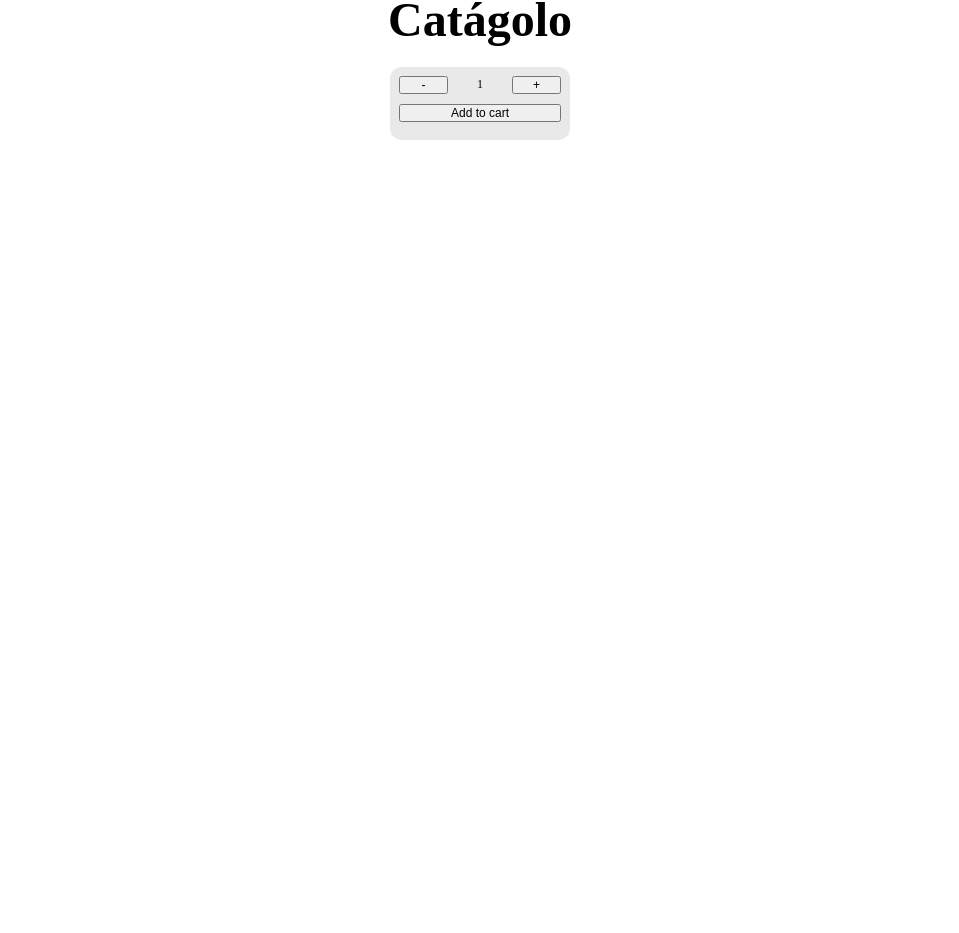
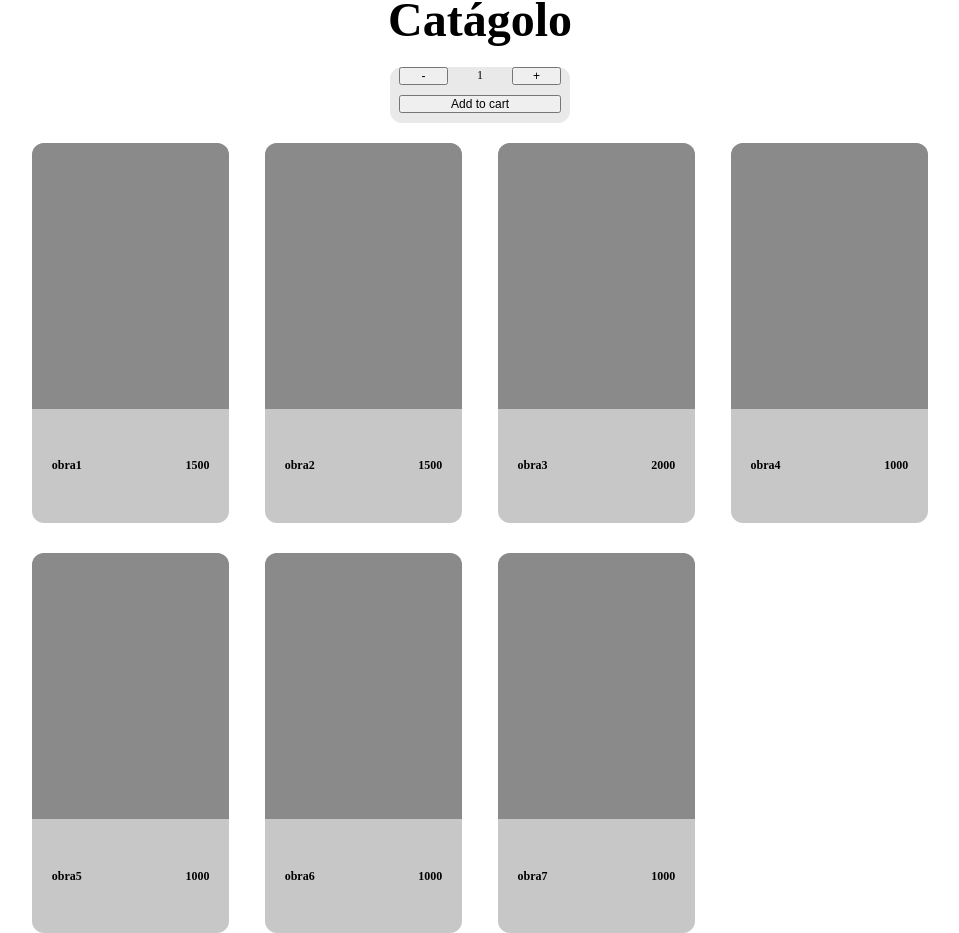
Before and after one commit to JuaniTrotti/reactCoder, a React (Create React App) app: page / in a window 1280 px wide. Shown: the part 117-1050 px from the top of the page, without its empty margins (160-1119 px from the left). Before the commit the page ends 800 px from the top, so only its background shows below. Built offline with nearby package versions, Linux system fonts and the light colour scheme.

Commit message:
desafio5

```diff
--- a/package.json
+++ b/package.json
@@ -9,6 +9,7 @@
     "node-sass": "^7.0.1",
     "react": "^17.0.2",
     "react-dom": "^17.0.2",
+    "react-router-dom": "^6.2.2",
     "react-scripts": "5.0.0",
     "web-vitals": "^2.1.4"
   },
--- /dev/null
+++ b/public/json/itemData.json
@@ -0,0 +1,45 @@
+
+[
+    {
+        "id": "1",
+        "nombre": "obra1",
+        "precio": "1500",
+        "dim": "60cm x 50cm"
+    },
+    {
+        "id": "2",
+        "nombre": "obra2",
+        "precio": "1500",
+        "dim": "40cm x 60cm"
+    },
+    {
+        "id": "3",
+        "nombre": "obra3",
+        "precio": "2000",
+        "dim": "40cm x 60cm"
+    },
+    {
+        "id": "4",
+        "nombre": "obra4",
+        "precio": "1000",
+        "dim": "60cm x 40cm"
+    },
+    {
+        "id": "5",
+        "nombre": "obra5",
+        "precio": "1000",
+        "dim": "60cm x 40cm"
+    },
+    {
+        "id": "6",
+        "nombre": "obra6",
+        "precio": "1000",
+        "dim": "60cm x 40cm"
+    },
+    {
+        "id": "7",
+        "nombre": "obra7",
+        "precio": "1000",
+        "dim": "60cm x 40cm"
+    }
+]
--- /dev/null
+++ b/src/components/Item.js
@@ -0,0 +1,22 @@
+const Item = (props) => {
+
+  console.log(props.productos)
+  return (
+    <>
+        {props.productos.map((i)=>{
+            return (
+                <div className="cardContainer cFlex">
+                    <div className="cardImg">
+                    </div>
+                    <div className="cardInfo cFlex">
+                        <h2>{i.nombre}</h2>
+                        <h2>{i.precio}</h2>
+                    </div>
+                </div>
+            )
+        })}
+    </>
+  )
+}
+
+export default Item
--- /dev/null
+++ b/src/components/ItemList.js
@@ -0,0 +1,32 @@
+import { useState, useEffect } from "react"
+import Item from "./Item"
+
+import React from 'react'
+
+const ItemList = () => {
+
+  const [produ, getProduct]= useState([])
+
+  useEffect(()=>{
+    fetch("./json/itemData.json")
+    .then((respuesta)=> {
+        return respuesta.json()
+    })
+        .then((art)=>{
+            setTimeout(()=>{
+                getProduct(art);
+            },2000)
+        })
+    .catch(()=>{
+        console.log("error")
+    })
+  }, [])
+
+  return (
+    <div className="containerItems cFlex">
+      <Item productos={produ}/>
+    </div>
+  )
+}
+
+export default ItemList
--- a/src/components/ItemListContainer.js
+++ b/src/components/ItemListContainer.js
@@ -1,10 +1,12 @@
 import ItemCount from "./ItemCount"
+import ItemList from "./ItemList"
 
 const ItemListContainer = (props) => {
   return (
     <div className="containerList cFlex">
         <h1 className="tTitulo">{props.nombre}</h1>
-        <ItemCount initial={1} stock="5"/>
+        <ItemCount initial={1} stock={7}/>
+        <ItemList/>
     </div>
   )
 }
--- a/src/components/style.scss
+++ b/src/components/style.scss
@@ -54,7 +54,6 @@
     flex-direction: column;
     justify-content: flex-start;
     align-items: center;
-    flex-wrap: wrap;
     flex-grow: 1;
     gap: 20px;
 
@@ -104,3 +103,41 @@
     }
 }
 // ItemCount End
+
+// ItemList Start
+.containerItems {
+    width: 100%;
+    height: auto;
+    justify-content: flex-start;
+    align-items: flex-start;
+    flex-wrap: wrap;
+    gap: 4%;
+}
+// ItemList End
+
+// Item Start
+.cardContainer {
+    height: 380px;
+    width: 22%;
+    background-color: rgb(199, 199, 199);
+    border-radius: 1rem;
+    flex-direction: column;
+    justify-content: space-between;
+    align-items: center;
+
+    .cardImg {
+        height: 70%;
+        width: 100%;
+        background-color: rgb(138, 138, 138);
+        border-radius: 1rem 1rem 0 0;
+    }
+
+    .cardInfo {
+        width: 80%;
+        height: 30%;
+        justify-content: space-between;
+        align-items: center;
+    }
+}
+
+// Item End
```
Also changed, not shown: 1 other file (tests, documents, lock files or other folders).
